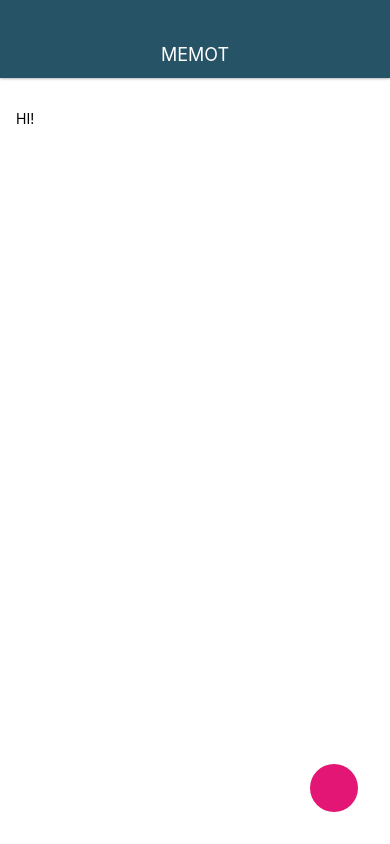
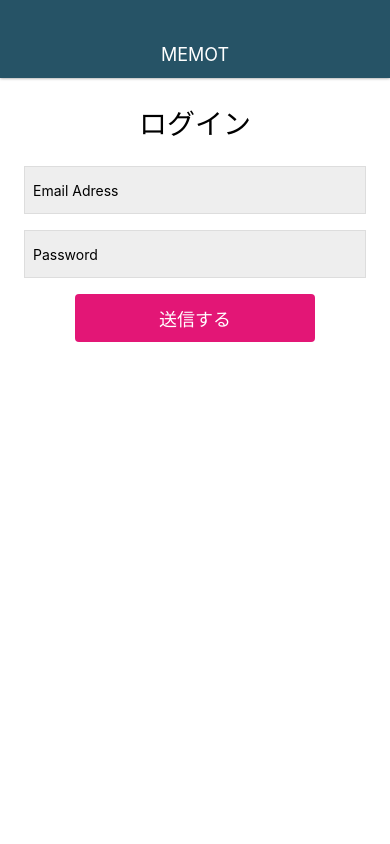
Before and after one commit to nuumi-jpn/MemoApp, a React Native app: screen / in a window 390 px wide. Built offline with nearby package versions, Linux system fonts and the light colour scheme.

Commit message:
Create Login and Singup Screen

```diff
--- a/App.js
+++ b/App.js
@@ -1,14 +1,14 @@
 import React from 'react';
 import { StyleSheet, Text, View } from 'react-native';
 import Appbar from './src/components/Appbar';
-import MemoEditScreen from './src/screens/MemoEditScreen';
+import SingupScreen from './src/screens/SingupScreen';
 
 export default class App extends React.Component {
   render() {
-  return (
+    return (
     <View style={styles.container}>
       <Appbar />
-      <MemoEditScreen />
+      <SingupScreen />
     </View>
     );
   }
--- /dev/null
+++ b/src/screens/SingupScreen.js
@@ -0,0 +1,58 @@
+import React from 'react';
+import { StyleSheet, Text ,View, TextInput, TouchableHighlight } from 'react-native';
+
+class SingupScreen extends React.Component {
+   render() {
+     return (
+      <View style={styles.container}>
+        <Text style={styles.title}>
+          ログイン
+        </Text>
+        <TextInput style={styles.input} value="Email Adress" />
+        <TextInput style={styles.input} value="Password" />
+        <TouchableHighlight style={styles.button} onPress={() => {}} underlayColor='#C70F66'>
+          <Text style={styles.buttonTitle}>送信する</Text>
+        </TouchableHighlight>
+      </View>
+    );
+  }
+}
+
+const styles = StyleSheet.create({
+  container: {
+    flex: 1,
+    width: '100%',
+    padding: 24,
+    backgroundColor: '#fff',
+  },
+  input: {
+    backgroundColor: '#eee',
+    height: 48,
+    marginBottom: 16,
+    borderWidth: 1,
+    borderColor: '#DDD',
+    padding: 8,
+  },
+  title: {
+    fontSize: 28,
+    alignSelf: 'center',
+    marginBottom: 24,
+  },
+  button: {
+    backgroundColor: '#E31676',
+    height: 48,
+    borderRadius: 4,
+    justifyContent: 'center',
+    alignItems: 'center',
+    width: '70%',
+    alignSelf: 'center',
+
+  },
+  buttonTitle: {
+    color: '#fff',
+    fontSize: 18,
+  },
+});
+
+
+export default SingupScreen;
```
Also changed, not shown: src/screens/LoginScreen.js (added, +58 -0 lines).
